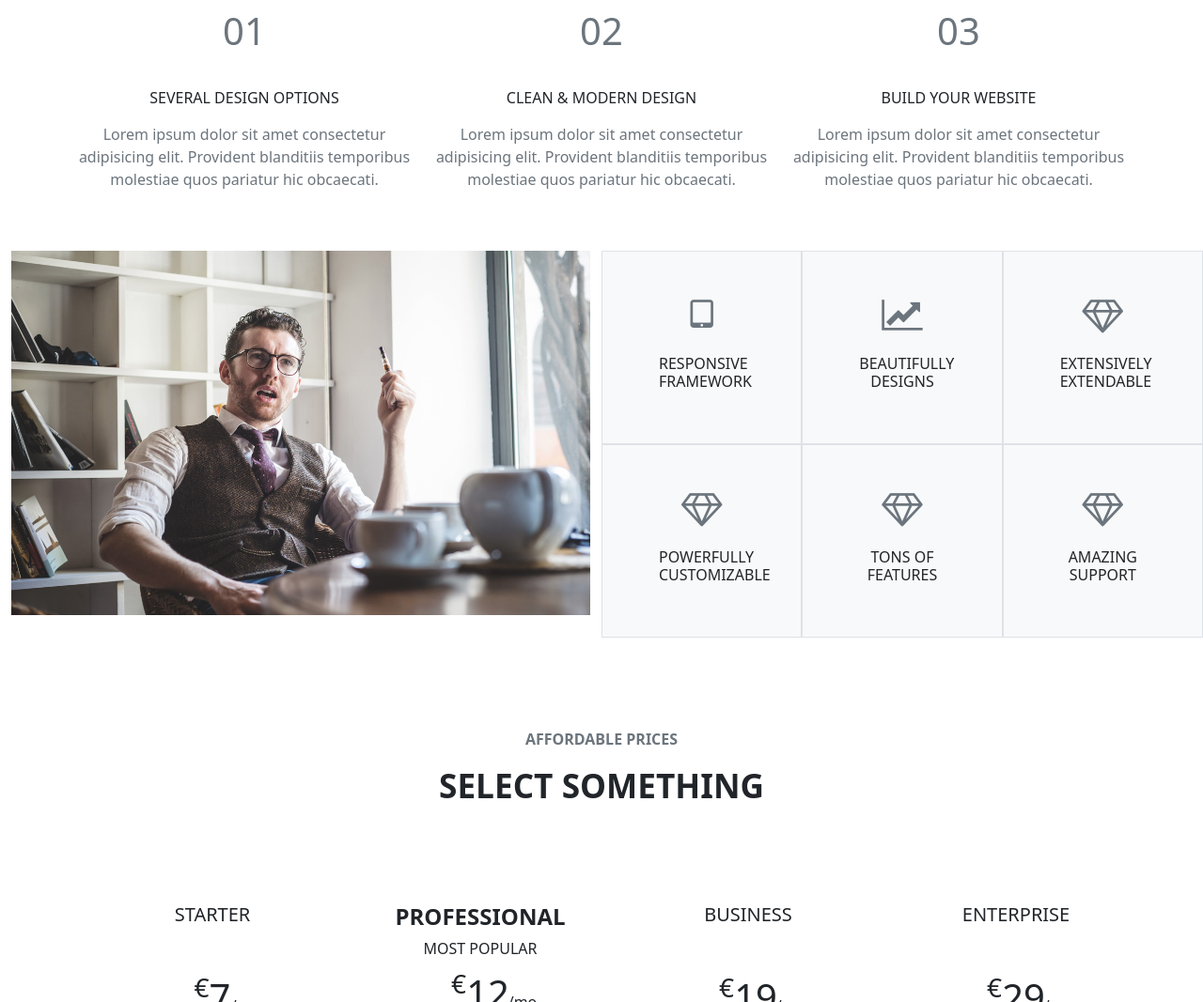
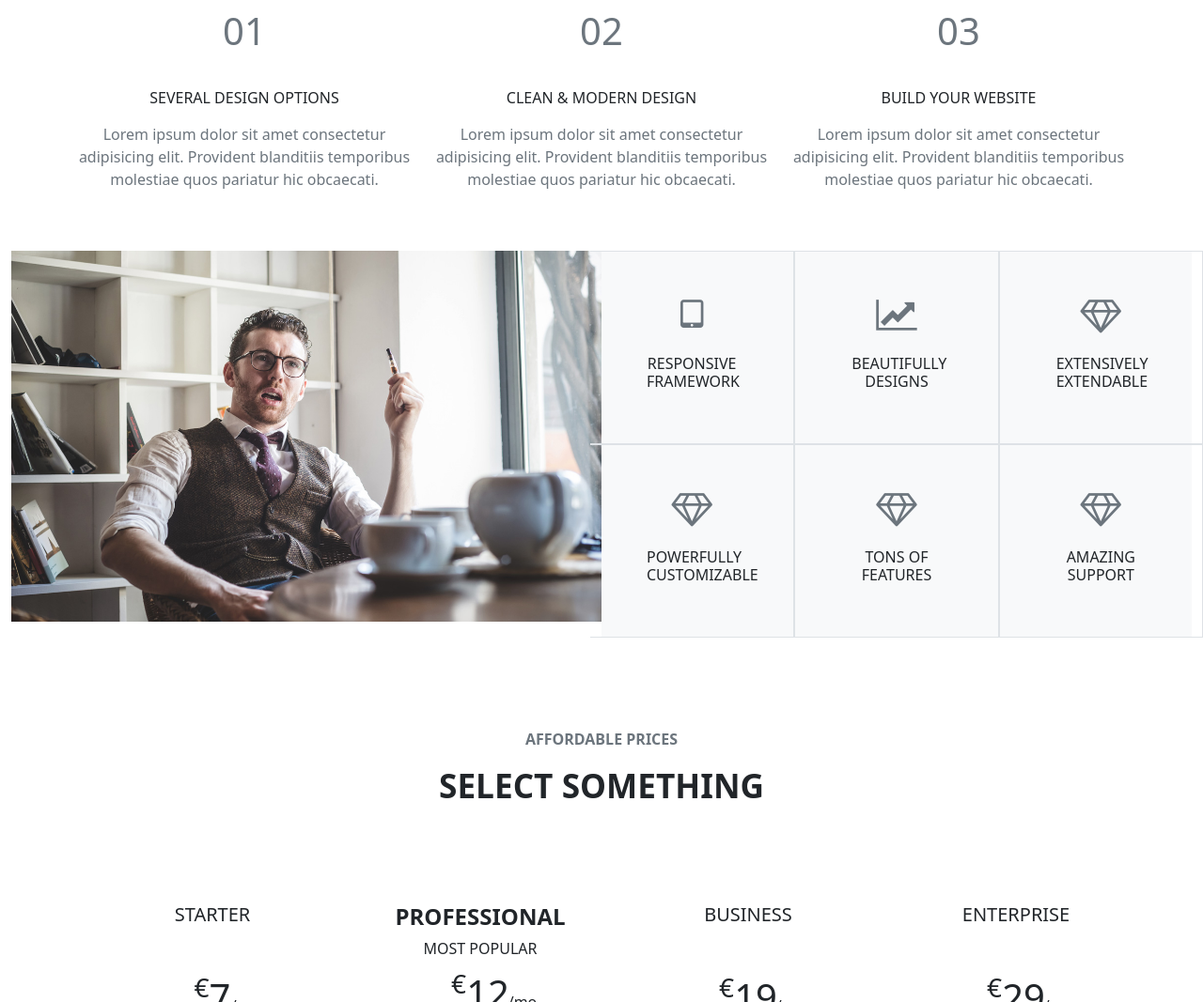
Before and after one commit to dilip283/Assignment1, a plain HTML site: page index.html in a window 1280 px wide. Shown: the part 2096-3163 px from the top of the page at 94% size. Drawn offline with nearby package versions, Linux system fonts and the light colour scheme.

Commit message:
some new changes

```diff
--- a/index.html
+++ b/index.html
@@ -252,7 +252,7 @@
     <!-- Our Services End -->
 
     <div class="container-fluid mb-5">
-        <div class="row">
+        <div class="row gx-0">
             <div class="col-md-12 col-lg-6 col-xxl-6 m-0">
                 <div class="row">
                     <img src="/images/corporate-04.jpg" class="img-fluid" alt="">
@@ -262,7 +262,7 @@
             <div class="col-md-12 col-lg-6 col-xxl-6 bg-light">
                 <div class="row">
                     <div class="col-lg-4 col-md-4 col-xxl-4">
-                        <div class="row p-5 border">
+                        <div class="row p-5 border-top border-end border-bottom">
                             <div class="col-12 d-flex justify-content-center">
                                 <i class="fa fa-tablet text-muted mb-4" aria-hidden="true" style='font-size:38px'></i>
 
@@ -301,7 +301,7 @@
                 </div>
                 <div class="row">
                     <div class="col-lg-4 col-md-4 col-xxl-4">
-                        <div class="row p-5 border">
+                        <div class="row p-5 border-top border-end border-bottom">
                             <div class="col-12 d-flex justify-content-center">
                                 <i class="fa fa-diamond text-muted mb-4" aria-hidden="true" style='font-size:38px'></i>
                             </div>
```
